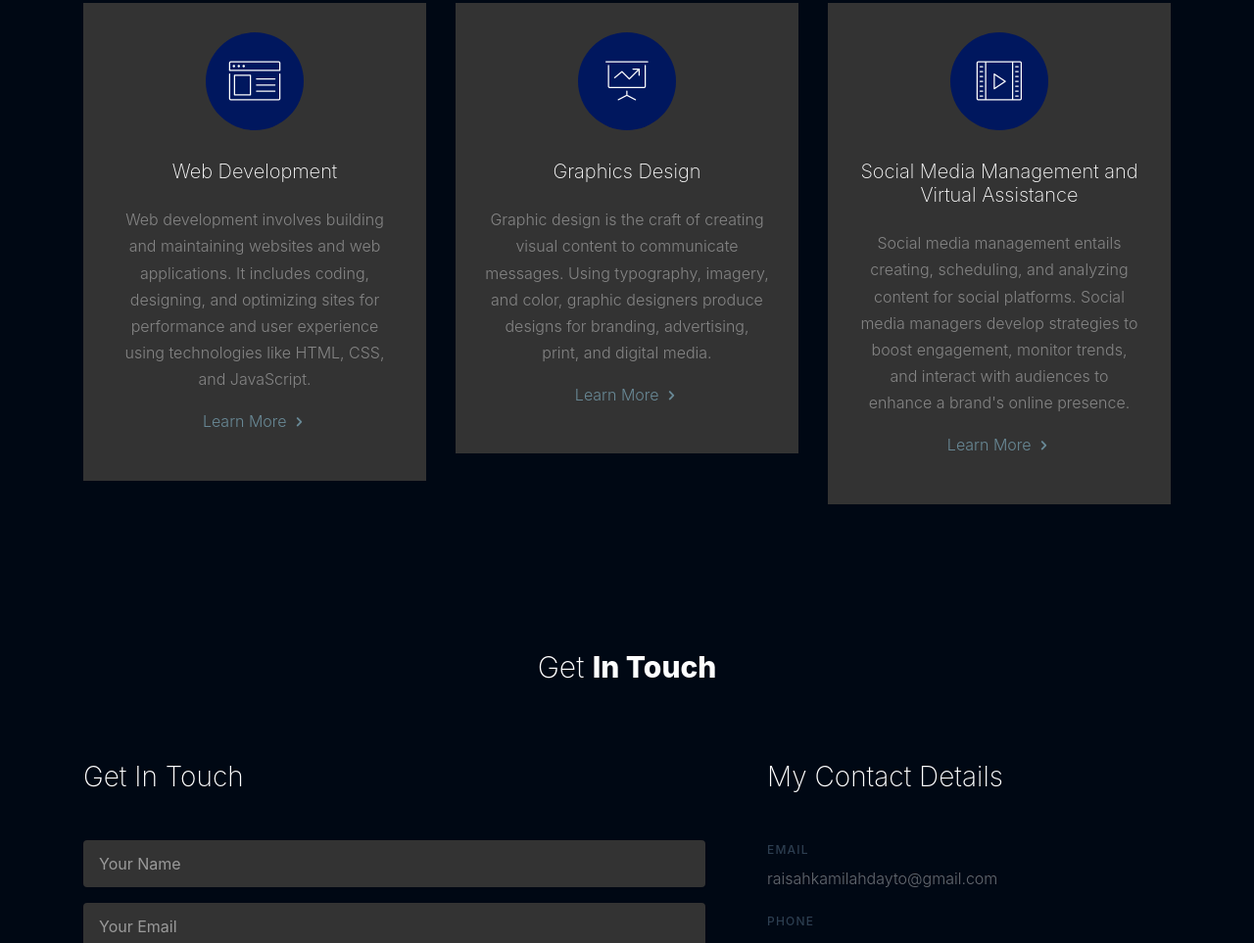
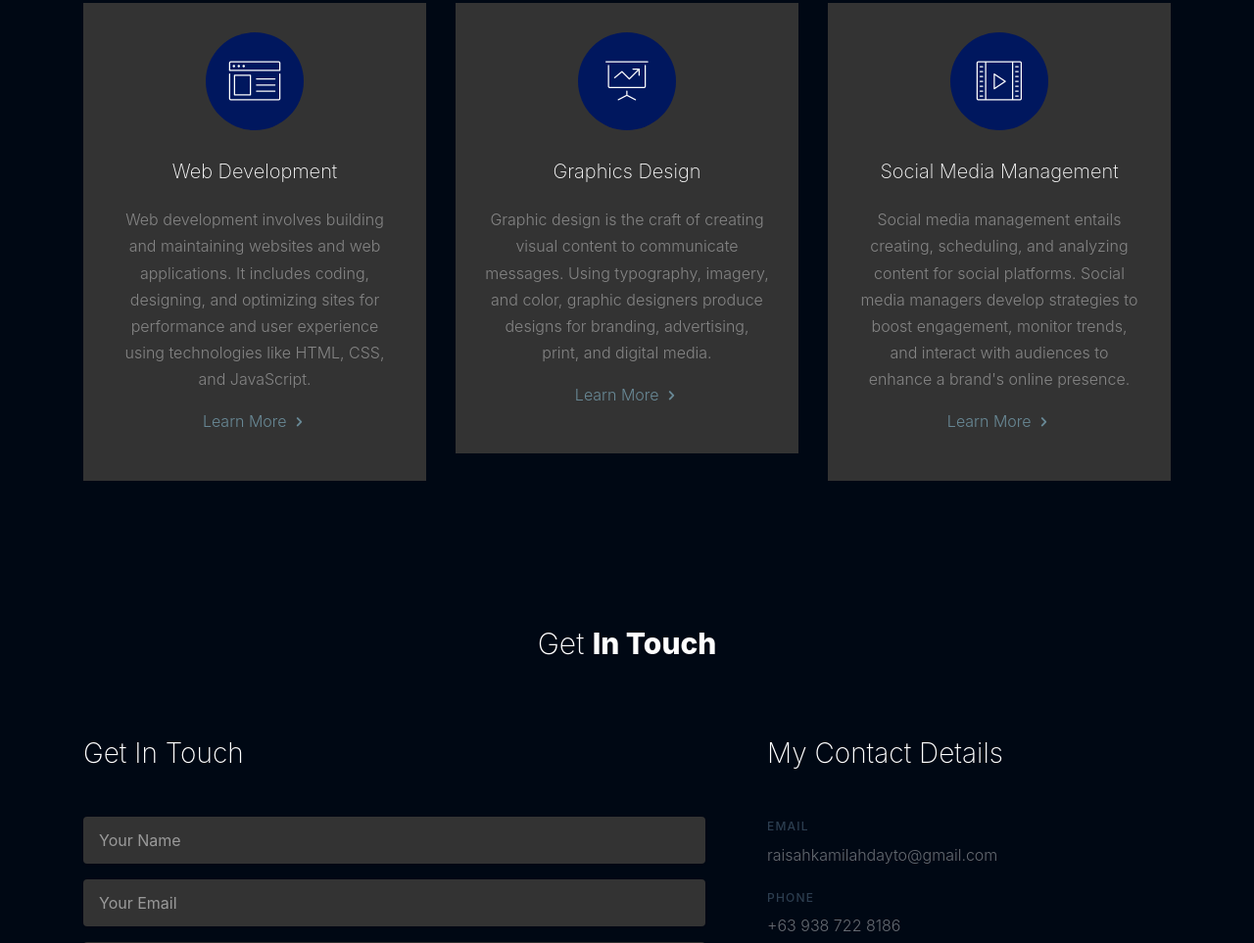
Before and after one commit to raisahdayto/raisah_portfolio, a plain HTML site: page index.html in a window 1280 px wide. Shown: the part 2796-3759 px from the top of the page at 98% size. Drawn offline with nearby package versions, Linux system fonts and the light colour scheme; files whose address does not match are found by name.

Commit message:
Update index.html

```diff
--- a/index.html
+++ b/index.html
@@ -590,7 +590,7 @@
 							<span class="icon">
 								<span class="icon-video2"></span>
 							</span>
-							<h3 class="mb-4">Social Media Management and Virtual Assistance</h3>
+							<h3 class="mb-4">Social Media Management</h3>
 							<p>Social media management entails creating, scheduling, and analyzing content for social
 								platforms. Social media managers develop strategies to boost engagement, monitor trends,
 								and interact with audiences to enhance a brand's online presence.</p>
```
